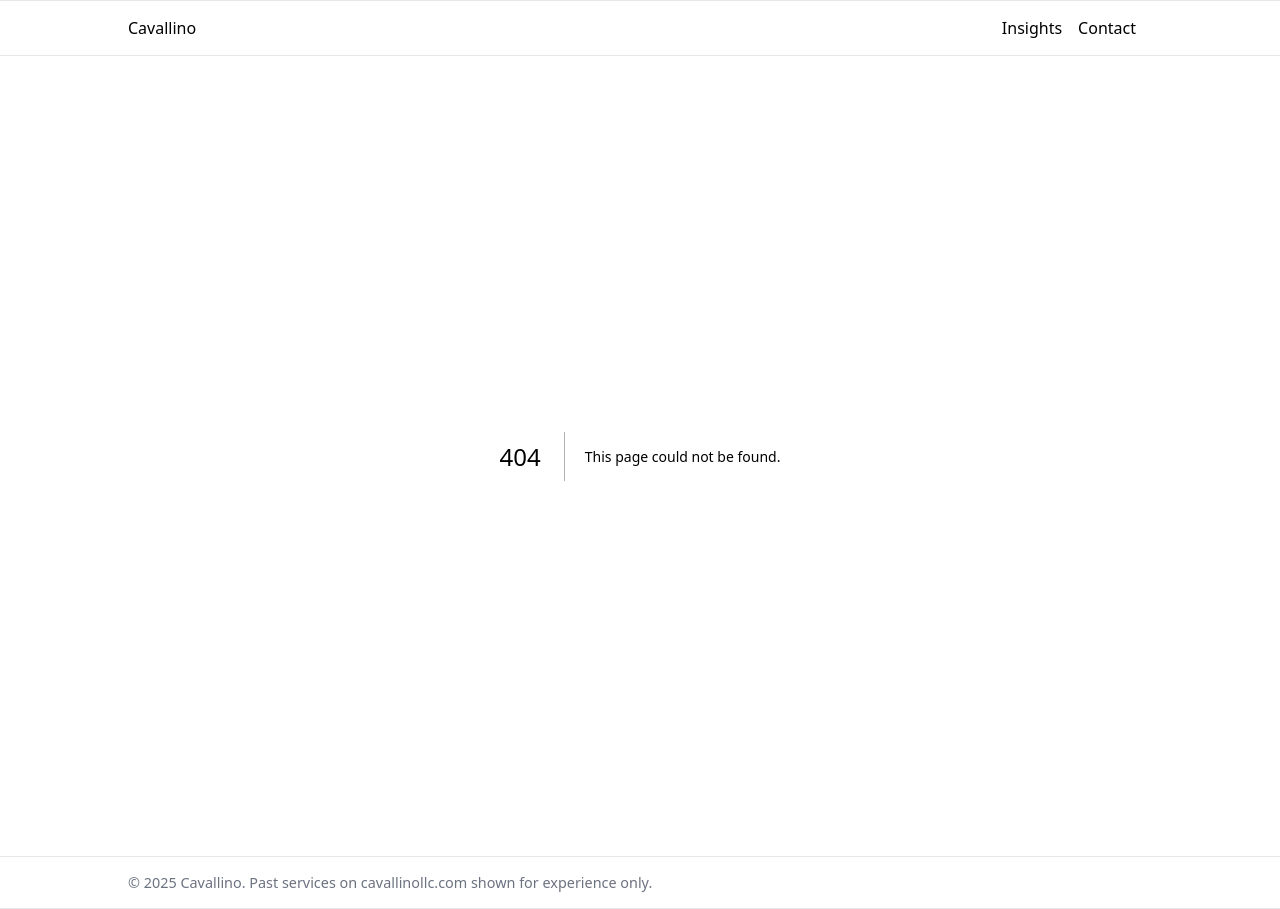
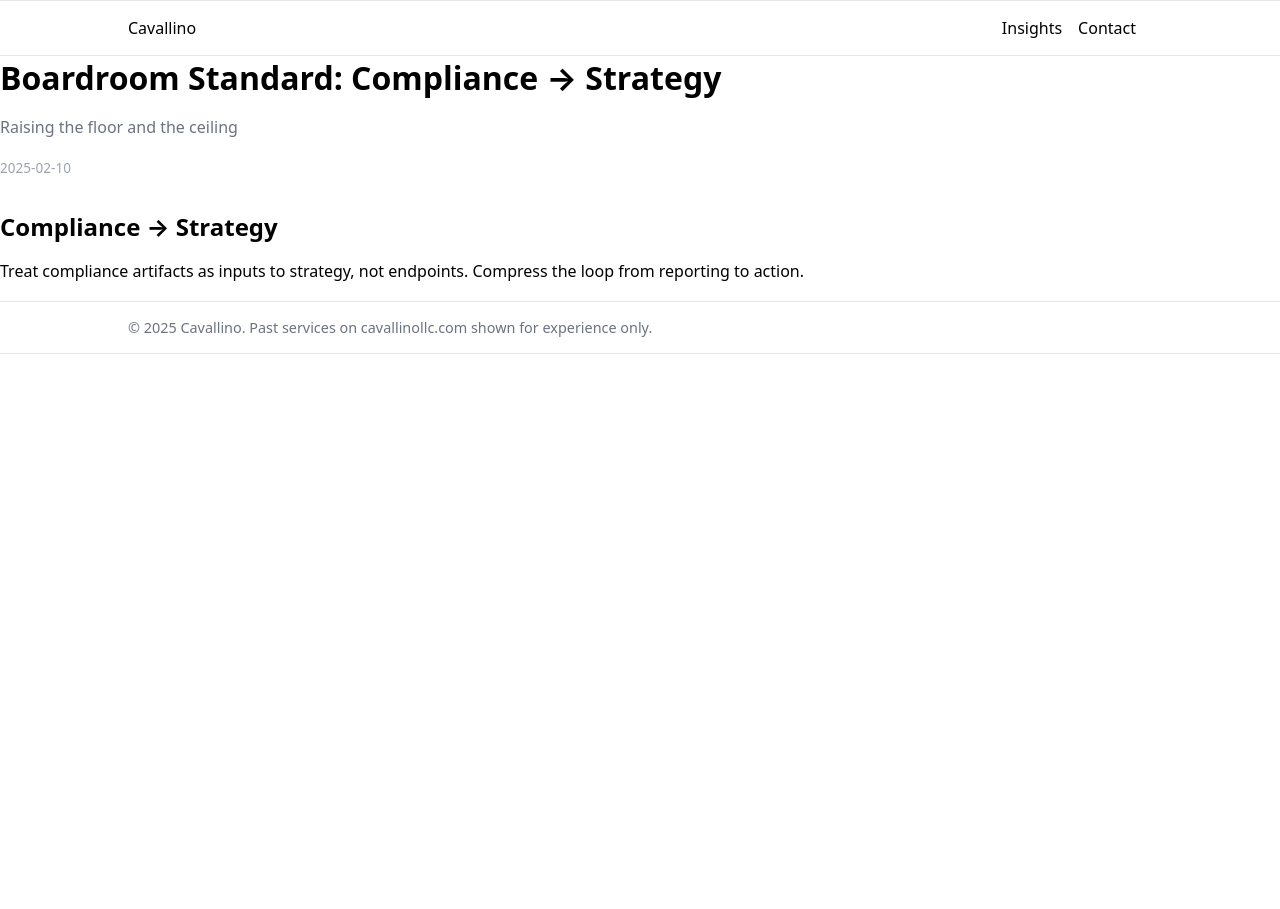
Before and after one commit to jrittenhouse56-design/cavallino-site, a Next.js app: page /insights/boardroom-standard-compliance-to-strategy in a window 1280 px wide. Before the commit this address had no page. After the commit the page ends 800 px from the top, so only its background shows below. Built offline with nearby package versions, Linux system fonts and the light colour scheme.

Commit message:
Create page.tsx

```diff
--- /dev/null
+++ b/app/insights/[slug]/page.tsx
@@ -0,0 +1,35 @@
+import { notFound } from "next/navigation"
+
+// Keep this in sync with page.tsx
+const postImports = {
+  "how-investors-read-governance-signals": () =>
+    import("@/content/insights/how-investors-read-governance-signals.mdx"),
+  "boardroom-standard-compliance-to-strategy": () =>
+    import("@/content/insights/boardroom-standard-compliance-to-strategy.mdx"),
+} as const
+
+type Slug = keyof typeof postImports
+
+export async function generateStaticParams() {
+  return Object.keys(postImports).map((slug) => ({ slug }))
+}
+
+export default async function InsightPage({ params }: { params: { slug: Slug } }) {
+  const loader = postImports[params.slug]
+  if (!loader) return notFound()
+
+  const mod = await loader()
+  const MDX = (mod as any).default
+  const meta = (mod as any).metadata || {}
+
+  return (
+    <article>
+      <h1>{meta.title || params.slug}</h1>
+      {meta.description ? <p style={{ color: "#6b7280" }}>{meta.description}</p> : null}
+      {meta.date ? <p style={{ fontSize: ".85rem", color: "#9ca3af" }}>{meta.date}</p> : null}
+      <div style={{ marginTop: "1.25rem" }}>
+        <MDX />
+      </div>
+    </article>
+  )
+}
```
